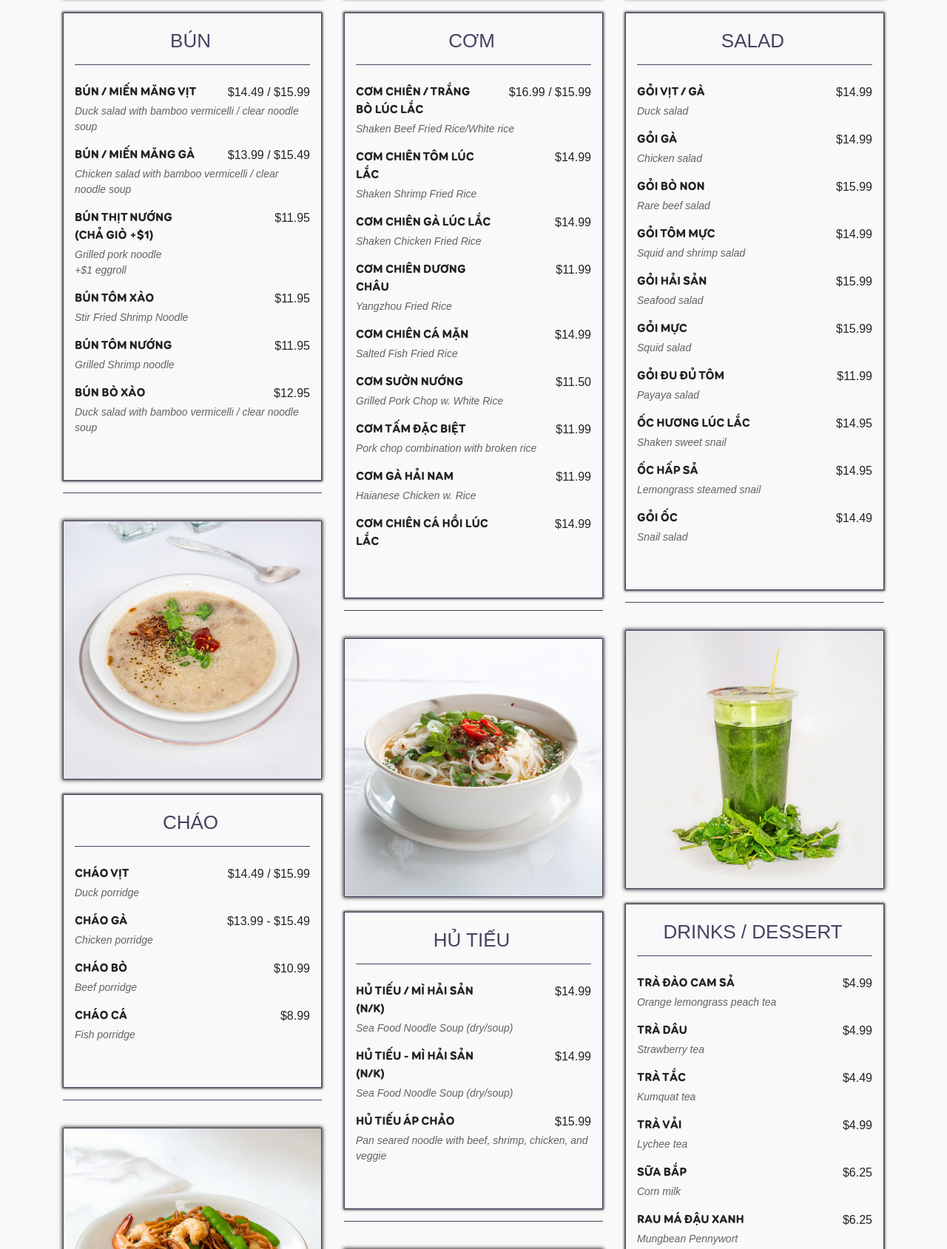
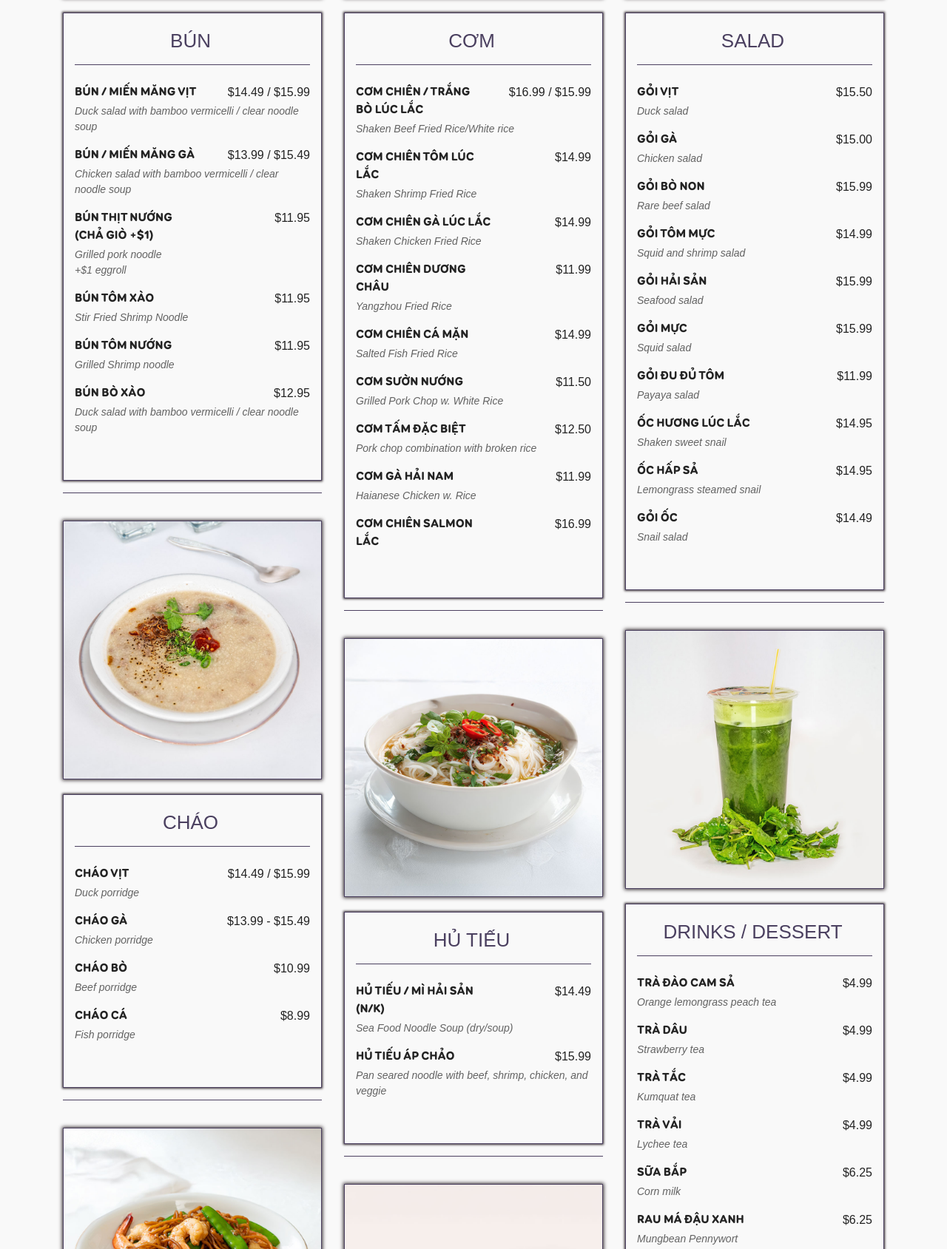
Before and after one commit to resources01/bunmangvitthanhda-theduckhouse, a plain HTML site: page menu.html in a window 1280 px wide. Shown: the part 1171-2860 px from the top of the page at 74% size. Drawn offline with nearby package versions, Linux system fonts and the light colour scheme.

Commit message:
20260413-01

```diff
--- a/menu.html
+++ b/menu.html
@@ -4,7 +4,7 @@
 <title>Menu | BUN MANG VIT THANH DA - THE DUCK HOUSE</title>
 <meta charset="utf-8">
 <meta http-equiv="X-UA-Compatible" content="IE=edge">
-<meta name="description" content="88 SAIGON Pho & Banh Mi">
+<meta name="description" content="BUN MANG VIT THANH DA - THE DUCK HOUSE">
 <meta name="viewport" content="width=device-width, initial-scale=1">
 <link rel="stylesheet" type="text/css" href="styles/bootstrap-4.1.2/bootstrap.min.css">
 <link href="plugins/font-awesome-4.7.0/css/font-awesome.min.css" rel="stylesheet" type="text/css">
@@ -92,7 +92,7 @@
 				<div class="row">
 					<div class="col">
 						<div class="home_content text-center">
-							<!-- <div class="home_subtitle page_subtitle" style="font-family: emoji">88 SAIGON Pho & Banh Mi</div> -->
+							<!-- <div class="home_subtitle page_subtitle" style="font-family: emoji">BUN MANG VIT THANH DA - THE DUCK HOUSE</div> -->
 							<div class="home_title"><h1>The Menu</h1></div>
 						</div>
 					</div>
@@ -560,7 +560,7 @@
 							<div class="dish">
 								<div class="row dish_title_container d-flex flex-xl-row align-items-start justify-content-start">
 									<div class="col-7 dish_title pr-0" style="font-family: vl;">CƠM TẤM ĐẶC BIỆT</div>
-									<div class="col-5 dish_price text-right">$11.99</div>
+									<div class="col-5 dish_price text-right">$12.50</div>
 								</div>
 								<div class="dish_contents mb-3">
 									<ul class="d-flex flex-row align-items-start justify-content-start flex-wrap">
@@ -587,8 +587,8 @@
 
 							<div class="dish">
 								<div class="row dish_title_container d-flex flex-xl-row align-items-start justify-content-start">
-									<div class="col-7 dish_title pr-0" style="font-family: vl;">CƠM CHIÊN CÁ HỒI LÚC LẮC</div>
-									<div class="col-5 dish_price text-right">$14.99</div>
+									<div class="col-7 dish_title pr-0" style="font-family: vl;">CƠM CHIÊN SALMON LẮC</div>
+									<div class="col-5 dish_price text-right">$16.99</div>
 								</div>
 								<div class="dish_contents mb-3">
 									<ul class="d-flex flex-row align-items-start justify-content-start flex-wrap">
@@ -613,21 +613,7 @@
 							<div class="dish">
 								<div class="row dish_title_container d-flex flex-xl-row align-items-start justify-content-start">
 									<div class="col-7 dish_title pr-0" style="font-family: vl;">HỦ TIẾU / MÌ HẢI SẢN (N/K)</div>
-									<div class="col-5 dish_price text-right">$14.99</div>
-								</div>
-								<div class="dish_contents mb-3">
-									<ul class="d-flex flex-row align-items-start justify-content-start flex-wrap">
-										<li class="font-italic">
-											Sea Food Noodle Soup (dry/soup)
-										</li>
-									</ul>
-								</div>
-							</div>
-
-							<div class="dish">
-								<div class="row dish_title_container d-flex flex-xl-row align-items-start justify-content-start">
-									<div class="col-7 dish_title pr-0" style="font-family: vl;">HỦ TIẾU - MÌ HẢI SẢN (N/K)</div>
-									<div class="col-5 dish_price text-right">$14.99</div>
+									<div class="col-5 dish_price text-right">$14.49</div>
 								</div>
 								<div class="dish_contents mb-3">
 									<ul class="d-flex flex-row align-items-start justify-content-start flex-wrap">
@@ -738,8 +724,8 @@
 
 							<div class="dish">
 								<div class="row dish_title_container d-flex flex-xl-row align-items-start justify-content-start">
-									<div class="col-7 dish_title pr-0" style="font-family: vl;">GỎI VỊT / GÀ</div>
-									<div class="col-5 dish_price text-right">$14.99</div>
+									<div class="col-7 dish_title pr-0" style="font-family: vl;">GỎI VỊT</div>
+									<div class="col-5 dish_price text-right">$15.50</div>
 								</div>
 								<div class="dish_contents mb-3">
 									<ul class="d-flex flex-row align-items-start justify-content-start flex-wrap">
@@ -753,7 +739,7 @@
 							<div class="dish">
 								<div class="row dish_title_container d-flex flex-xl-row align-items-start justify-content-start">
 									<div class="col-7 dish_title pr-0" style="font-family: vl;">GỎI GÀ</div>
-									<div class="col-5 dish_price text-right">$14.99</div>
+									<div class="col-5 dish_price text-right">$15.00</div>
 								</div>
 								<div class="dish_contents mb-3">
 									<ul class="d-flex flex-row align-items-start justify-content-start flex-wrap">
@@ -916,7 +902,7 @@
 							<div class="dish">
 								<div class="row dish_title_container d-flex flex-xl-row align-items-start justify-content-start">
 									<div class="col-7 dish_title pr-0" style="font-family: vl;">TRÀ TẮC</div>
-									<div class="col-5 dish_price text-right">$4.49</div>
+									<div class="col-5 dish_price text-right">$4.99</div>
 								</div>
 								<div class="dish_contents mb-3">
 									<ul class="d-flex flex-row align-items-start justify-content-start flex-wrap">
```
Also changed, not shown: abouts.html (+2 -2 lines), contacts.html (+2 -2 lines), gallery.html (+2 -2 lines).
